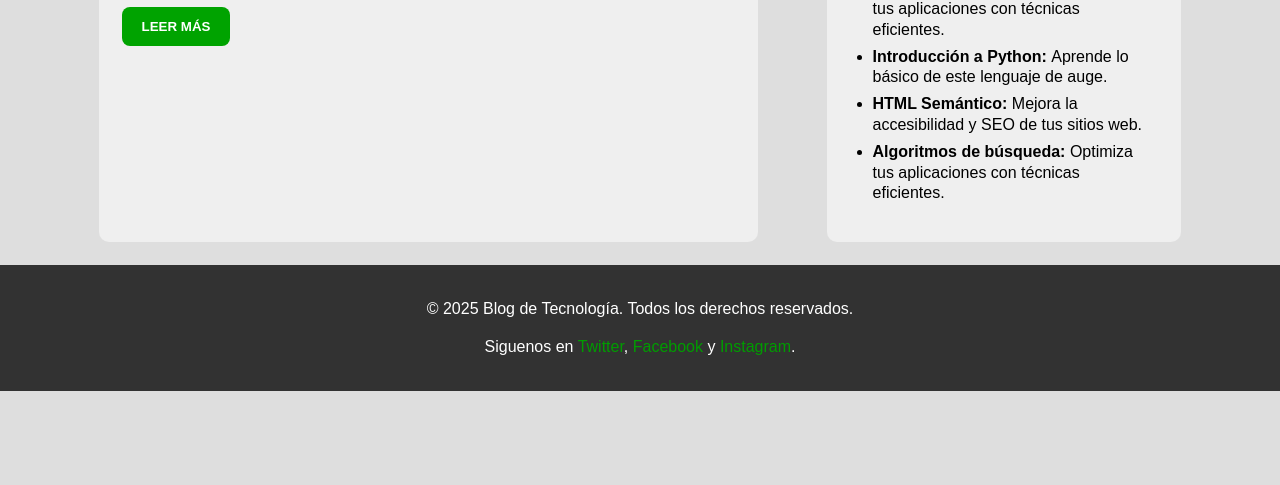
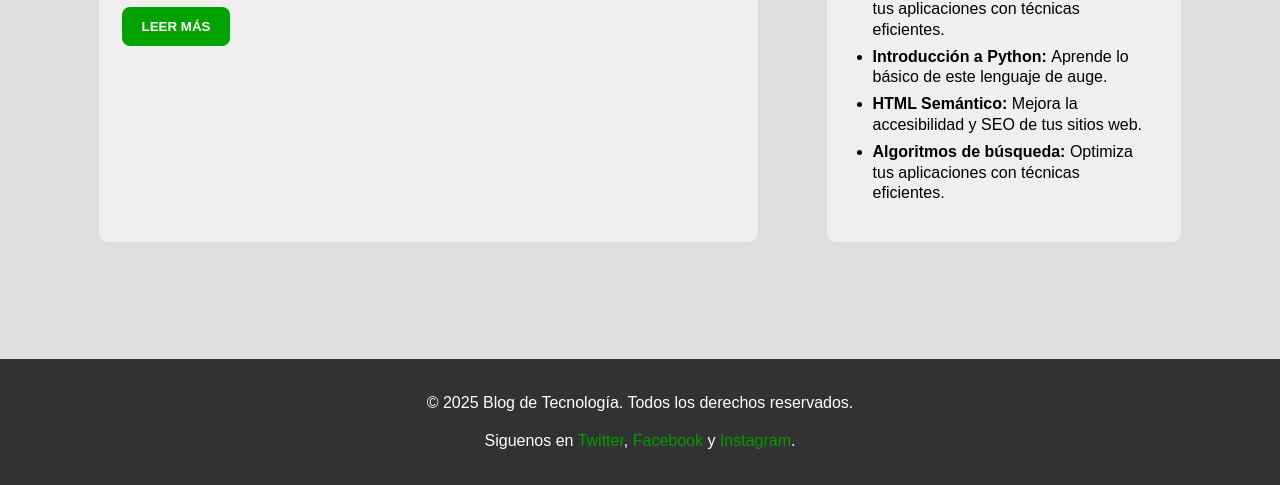
Before and after one commit to vienheno/blog_tecnologia, a plain HTML site: page index.html in a window 1280 px wide. Shown: the part 315-800 px from the top of the page. Drawn offline with Linux system fonts and the light colour scheme.

Commit message:
Algunas observaciones del profe (no todas)

```diff
--- a/index.html
+++ b/index.html
@@ -8,6 +8,7 @@
     <link rel="stylesheet" href="/styles.css" />
 </head>
 <body>
+    <header>
         <nav>
             <h1>Blog de Tecnología</h1>
             <ul>
@@ -16,6 +17,7 @@
                 <li><a href="">Contacto</a></li>
             </ul>
         </nav>
+    </header>
 
     <main>
         <article class="c1">
--- a/styles.css
+++ b/styles.css
@@ -136,6 +136,9 @@ footer {
     padding: 25px;
     background-color: rgb(50, 50, 50);
     color: white;
+    position: fixed;
+    width: 100%;
+    bottom: 0;
 }
 footer p {
     padding: 10px;
```
Lines whose indentation alone changed are shown as unchanged.
